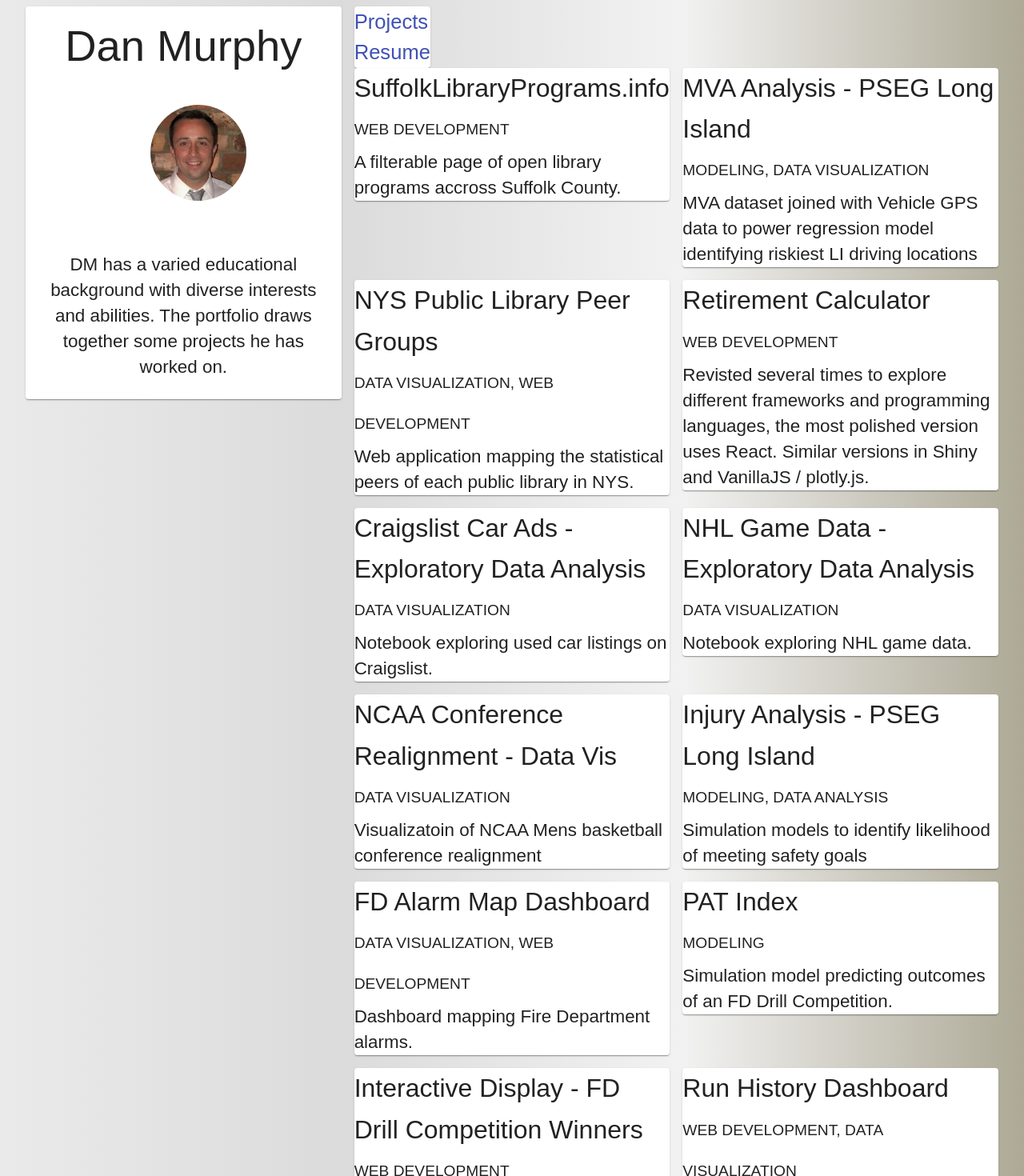
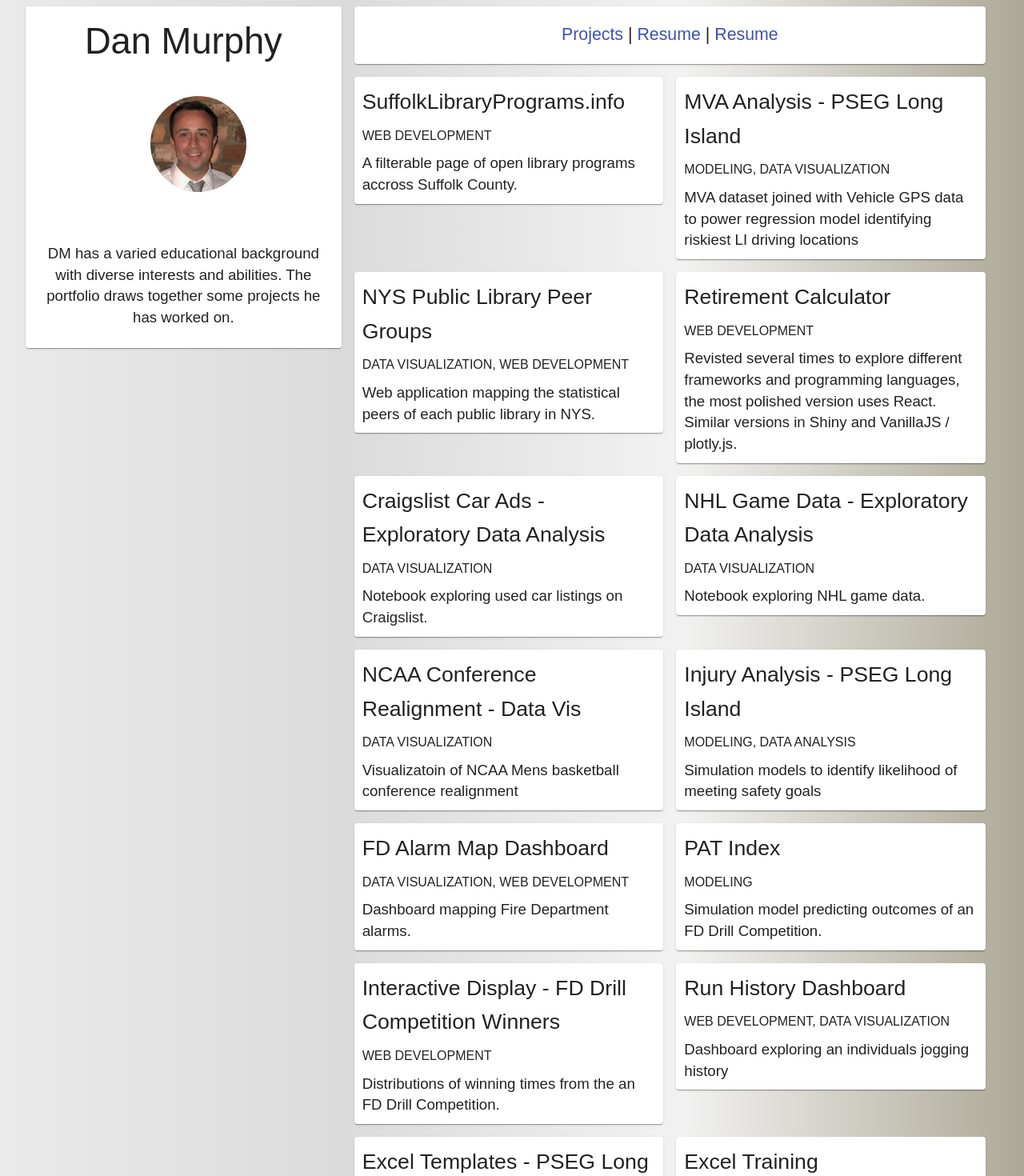
Before and after one commit to d-murphy/dmPortfolio, a React (Create React App) app: page / in a window 1280 px wide. Shown: the top 1470 px of the page at 80% size. Built offline with nearby package versions, Linux system fonts and the light colour scheme.

Commit message:
added space

```diff
--- a/src/App.jsx
+++ b/src/App.jsx
@@ -2,7 +2,22 @@ import React from 'react';
 import {Typography, Container, Grid, Paper, Card, CardContent, Link, createMuiTheme, MuiThemeProvider, Avatar} from '@material-ui/core';
 import red from 'material-ui/colors/red';
 import blue from 'material-ui/colors/blue';
-import { makeStyles } from '@material-ui/core/styles';
+import { makeStyles, styled } from '@material-ui/core/styles';
+
+const useStyles = makeStyles((theme) => ({
+  root: {
+    display: 'flex',
+    '& > *': {
+      margin: theme.spacing(1),
+    },
+  },
+  large: {
+    width: theme.spacing(15),
+    height: theme.spacing(15),
+  }
+}));
+
+
 
 class App extends React.Component {
     constructor() {
@@ -32,9 +47,10 @@ class App extends React.Component {
     }
 
    render() {
+
      const theme = createMuiTheme({
        typography: {
-         htmlFontSize: 10,
+         htmlFontSize: 12,
          fontFamily: [
            'Arial',
            'Helvetica',
@@ -55,21 +71,34 @@ class App extends React.Component {
                  <Profile personalInfo={this.state.personalInfo} theme={theme}/>
                </Paper>
              </Grid>
-             <Grid item xs={8} container >
-               <Paper>
-                 <Grid item xs={6}>
-                  <Typography>
-                    <Link>Projects</Link>
-                  </Typography>
-                </Grid>
-                <Grid item xs={6}>
-                  <Typography>
-                    <Link>Resume</Link>
-                  </Typography>
-                </Grid>
-                </Paper>
+             <Grid item xs={8} container>
+               <Grid item xs={12} container direction="row" justify="center" alignItems="stretch" spacing={2}>
 
-               <FilteredPortItems items = {this.state.projectList}/>
+                   <Grid item xs={12} >
+                    <NavPaper>
+                    <Typography align="center" >
+                      <Link>Projects</Link> | <Link>Resume</Link> | <Link>Resume</Link>
+                    </Typography>
+                    </NavPaper>
+                   </Grid>
+
+
+                    <PortItem item={this.state.projectList[0]}/>
+                    <PortItem item={this.state.projectList[1]}/>
+                    <PortItem item={this.state.projectList[2]}/>
+                    <PortItem item={this.state.projectList[3]}/>
+                    <PortItem item={this.state.projectList[4]}/>
+                    <PortItem item={this.state.projectList[5]}/>
+                    <PortItem item={this.state.projectList[6]}/>
+                    <PortItem item={this.state.projectList[7]}/>
+                    <PortItem item={this.state.projectList[8]}/>
+                    <PortItem item={this.state.projectList[9]}/>
+                    <PortItem item={this.state.projectList[10]}/>
+                    <PortItem item={this.state.projectList[11]}/>
+                    <PortItem item={this.state.projectList[12]}/>
+                    <PortItem item={this.state.projectList[13]}/>
+               </Grid>
+
              </Grid>
            </Grid>
          </Container>
@@ -78,18 +107,6 @@ class App extends React.Component {
    }
 }
 
-const useStyles = makeStyles((theme) => ({
-  root: {
-    display: 'flex',
-    '& > *': {
-      margin: theme.spacing(1),
-    },
-  },
-  large: {
-    width: theme.spacing(15),
-    height: theme.spacing(15),
-  },
-}));
 
 const ImageAvatar = () => {
   const classes = useStyles();
@@ -103,6 +120,10 @@ const ImageAvatar = () => {
     </div>
   );
 }
+
+const NavPaper =styled(Paper)({
+  padding: '20px'
+});
 
 class Profile extends React.Component {
     render() {
@@ -136,35 +157,21 @@ class Profile extends React.Component {
 class FilteredPortItems extends React.Component {
   render() {
     console.log(this.props.items[0]);
-    return(
-    <Grid container  direction="row" justify="center" alignItems="stretch" spacing={2} >
-      <PortItem item={this.props.items[0]}/>
-      <PortItem item={this.props.items[1]}/>
-      <PortItem item={this.props.items[2]}/>
-      <PortItem item={this.props.items[3]}/>
-      <PortItem item={this.props.items[4]}/>
-      <PortItem item={this.props.items[5]}/>
-      <PortItem item={this.props.items[6]}/>
-      <PortItem item={this.props.items[7]}/>
-      <PortItem item={this.props.items[8]}/>
-      <PortItem item={this.props.items[9]}/>
-      <PortItem item={this.props.items[10]}/>
-      <PortItem item={this.props.items[11]}/>
-      <PortItem item={this.props.items[12]}/>
-      <PortItem item={this.props.items[13]}/>
-
-    </Grid>
-    )
+    return({});
 
   }
 }
+
+const PortItemCard =styled(Card)({
+  padding: '10px'
+});
 
 class PortItem extends React.Component {
     render() {
         console.log(this.props.item.projectName)
         return(
-                <Grid item xs={6}>
-                  <Card >
+                <Grid item xs={6} >
+                  <PortItemCard >
                     <Typography variant="h6">
                       {this.props.item.projectName}
                     </Typography>
@@ -174,7 +181,7 @@ class PortItem extends React.Component {
                     <Typography variant="body2">
                       {this.props.item.description}
                     </Typography>
-                  </Card>
+                  </PortItemCard>
                 </Grid>
         )
     }
```
